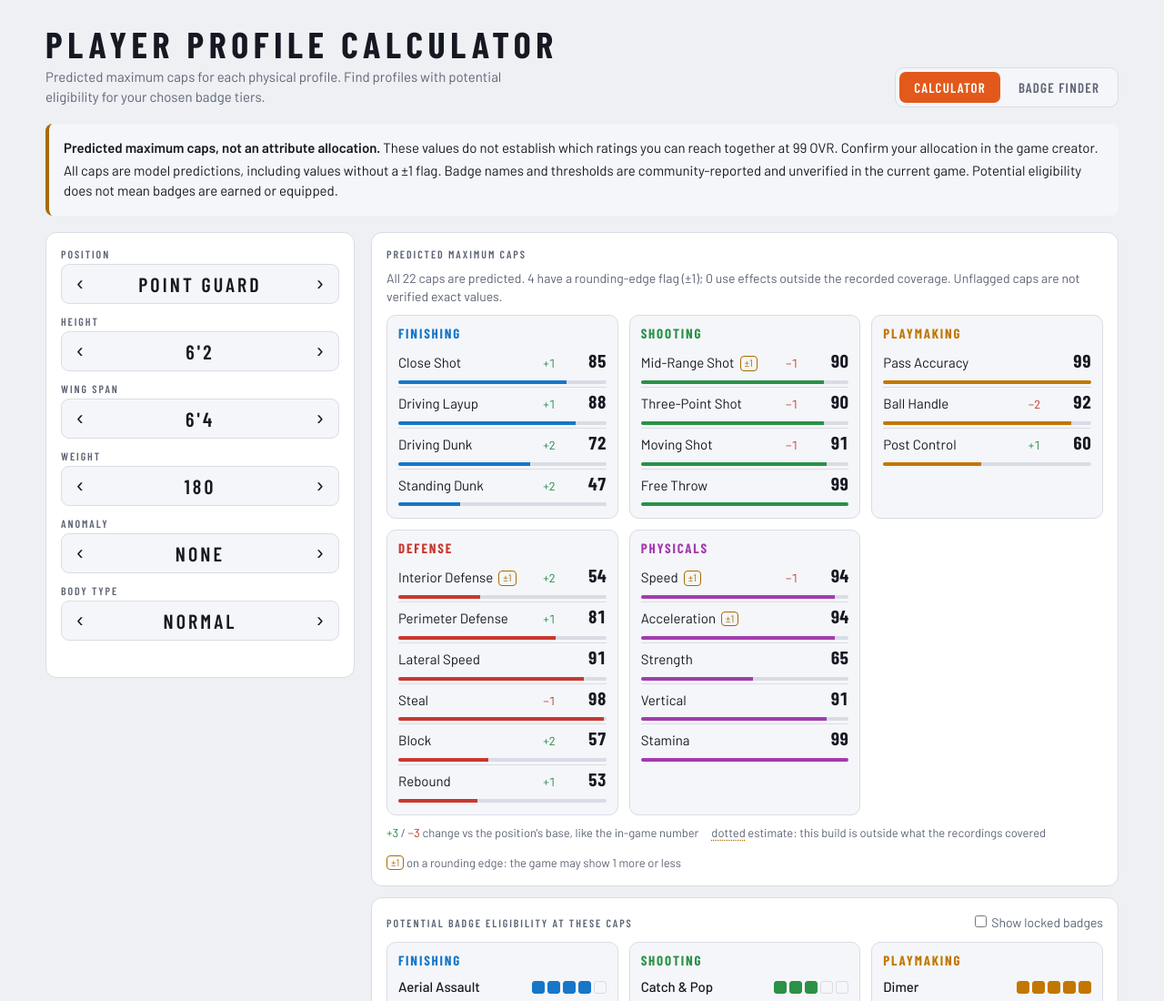
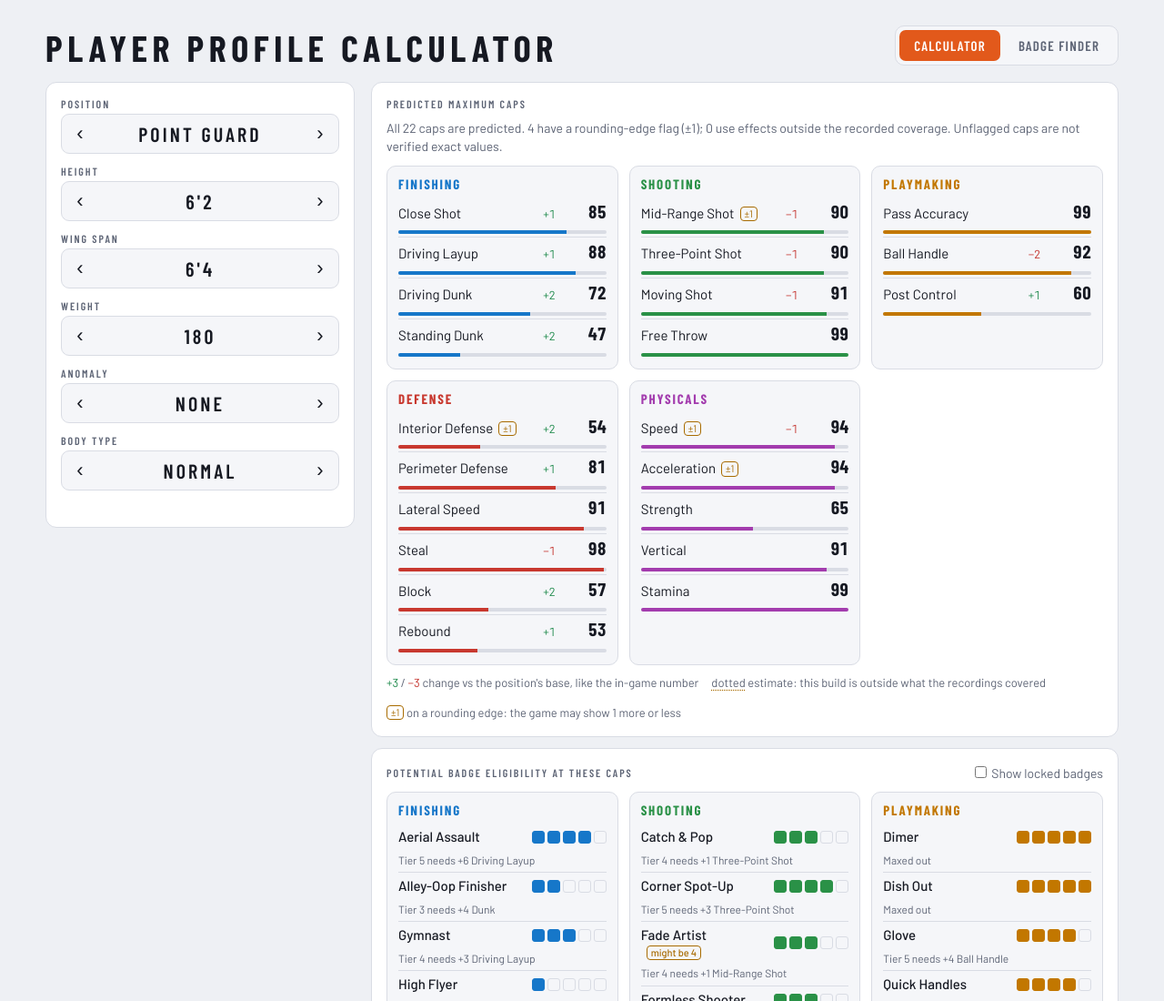
Before and after one commit to MateeTheGod/Practical-Builder, a plain HTML site: page index.html in a window 1280 px wide. Shown: the top 1100 px of the page at 91% size. Drawn offline with nearby package versions, Linux system fonts and the light colour scheme.

Commit message:
Remove header subtitle and prediction notice

```diff
--- a/index.html
+++ b/index.html
@@ -29,7 +29,6 @@ body{background:var(--bg);color:var(--fg);font-family:var(--body);font-size:15px
 .wrap{max-width:1180px;margin:0 auto;display:grid;gap:18px}
 header{display:flex;flex-wrap:wrap;align-items:end;justify-content:space-between;gap:12px}
 h1{font-family:var(--display);font-weight:700;font-size:clamp(28px,4vw,40px);letter-spacing:.14em;text-transform:uppercase;margin:0;line-height:1}
-.sub{color:var(--muted);margin:6px 0 0;max-width:62ch}
 .tabs{display:flex;gap:4px;background:var(--panel2);border:1px solid var(--line);border-radius:10px;padding:4px}
 .tabs button{font:600 15px var(--display);letter-spacing:.08em;text-transform:uppercase;border:0;background:transparent;color:var(--muted);padding:8px 16px;border-radius:7px;cursor:pointer}
 .tabs button[aria-selected="true"]{background:var(--accent);color:var(--accent-ink)}
@@ -85,8 +84,6 @@ select{font:500 15px var(--body);padding:7px 10px;border-radius:8px;border:1px s
 .chip{font-size:12px;padding:2px 8px;border-radius:999px;border:1px solid var(--cat);color:var(--fg);white-space:nowrap}
 .chip.miss{border-style:dashed;color:var(--muted)}
 .status{font-size:14px;color:var(--muted)}
-.notice{border-left:4px solid var(--warn);padding:12px 16px;background:var(--panel2);border-radius:8px}
-.notice p{margin:4px 0}
 .results-stale{border-color:var(--warn)}
 #searchState,#filterState{margin:0 0 8px;color:var(--warn)}
 #searchSummary{margin:0 0 12px;overflow-wrap:anywhere}
@@ -107,18 +104,12 @@ select{font:500 15px var(--body);padding:7px 10px;border-radius:8px;border:1px s
   <header>
     <div>
       <h1>Player Profile Calculator</h1>
-      <p class="sub">Predicted maximum caps for each physical profile. Find profiles with potential eligibility for your chosen badge tiers.</p>
     </div>
     <div class="tabs" role="tablist" aria-label="Builder tools">
       <button role="tab" id="tab-calc" aria-selected="true" aria-controls="view-calc" tabindex="0">Calculator</button>
       <button role="tab" id="tab-find" aria-selected="false" aria-controls="view-find" tabindex="-1">Badge Finder</button>
     </div>
   </header>
-
-  <aside class="notice" aria-label="Prediction limits">
-    <p><strong>Predicted maximum caps, not an attribute allocation.</strong> These values do not establish which ratings you can reach together at 99 OVR. Confirm your allocation in the game creator.</p>
-    <p>All caps are model predictions, including values without a ±1 flag. Badge names and thresholds are community-reported and unverified in the current game. Potential eligibility does not mean badges are earned or equipped.</p>
-  </aside>
 
   <section id="view-calc" class="grid" role="tabpanel" aria-labelledby="tab-calc" tabindex="0">
     <div class="card ctl" id="controls"></div>
```
Also changed, not shown: src/template.html (+0 -9 lines).
